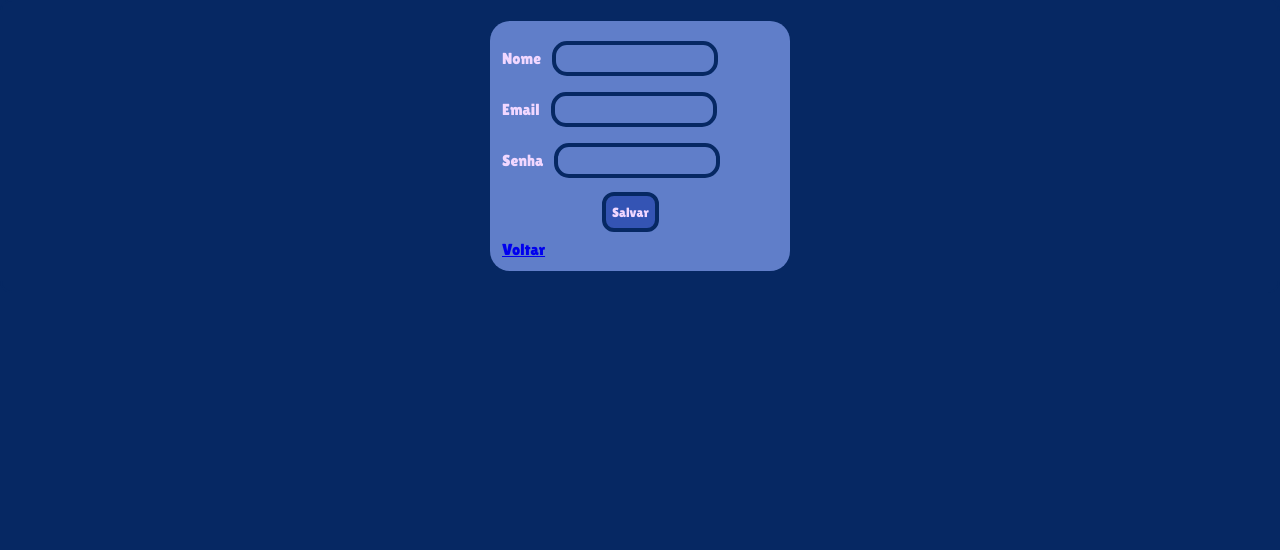
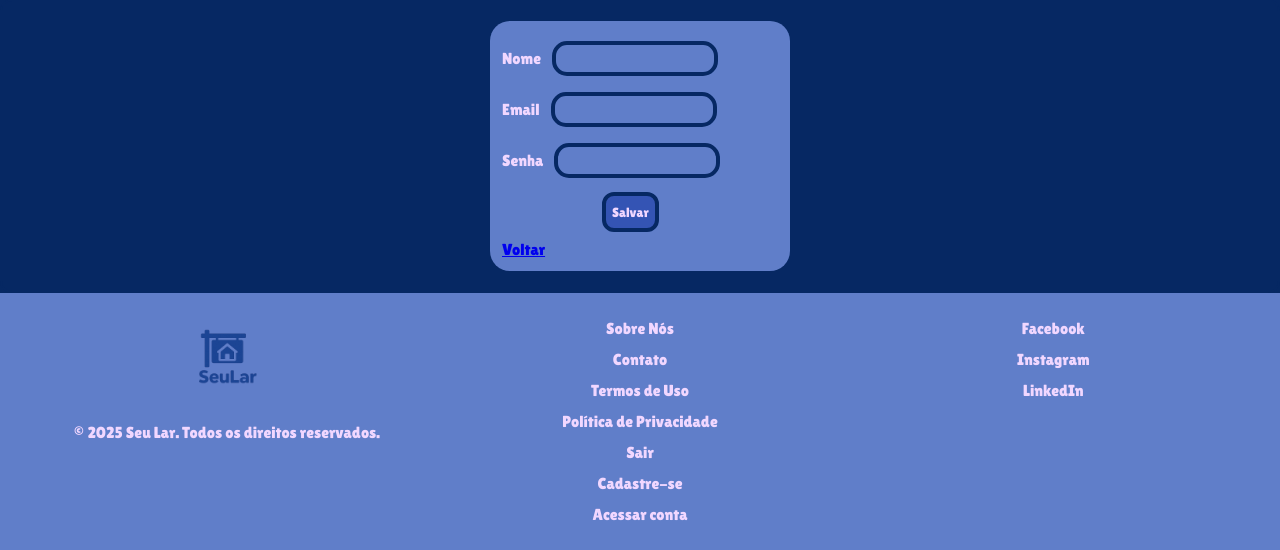
Before and after one commit to lara-ashley/trabalho-crud, a PHP site: page /editar-cadastro.php in a window 1280 px wide. Shown: the part 353-903 px from the top of the page. Before the commit the page ends 624 px from the top, so only its background shows below. Run offline with PHP 8.4, Linux system fonts and the light colour scheme; the visitor is signed in with stand-in values (Sample User, id 1); data that the repository does not hold is empty; grey boxes are pictures that could not be loaded.

Commit message:
footer adicionado

```diff
--- a/editar-cadastro.php
+++ b/editar-cadastro.php
@@ -2,6 +2,7 @@
 include ("protecao.php");
 include ("conexao.php");
 
+$id = $_SESSION['id'];
 
 $stmt = $conexao->prepare("SELECT * FROM cadastro WHERE id = ?");
 $stmt->execute([$id]);
@@ -56,8 +57,35 @@ if ($_SERVER['REQUEST_METHOD'] === 'POST') {
         <input class="input-editar" type="int" name="senha" value="<?= htmlspecialchars($usuario['senha']) ?>"><br>
 
         <button class="botao-editar" type="submit">Salvar</button>
-    <div class="link_voltar"><a href="painel.php">Voltar</a><div>
+        <div class="link_voltar"><a href="painel.php">Voltar</a></div>
     </form>
     </div>
+
+
+    <footer class="footer">
+        <div class="container-footer">
+            <div class="footer-logo">
+                <img src="assets/logo_seular.png" alt="Logo Seu Lar">
+                <p>&copy; <?= date("Y") ?> Seu Lar. Todos os direitos reservados.</p>
+            </div>
+
+            <div class="footer-links">
+                <a href="sobre.php">Sobre Nós</a>
+                <a href="contato.php">Contato</a>
+                <a href="termos.php">Termos de Uso</a>
+                <a href="privacidade.php">Política de Privacidade</a>
+                <a href="logout.php">Sair</a>
+                <a href="tela-cadastro.php">Cadastre-se</a>
+                <a href="index.php">Acessar conta</a>
+            </div>
+
+            <div class="footer-social">
+                <a href="https://facebook.com" target="_blank">Facebook</a>
+                <a href="https://instagram.com" target="_blank">Instagram</a>
+                <a href="https://linkedin.com" target="_blank">LinkedIn</a>
+            </div>
+
+    </footer>
+
 </body>
 </html>
```
Lines whose indentation alone changed are shown as unchanged.
